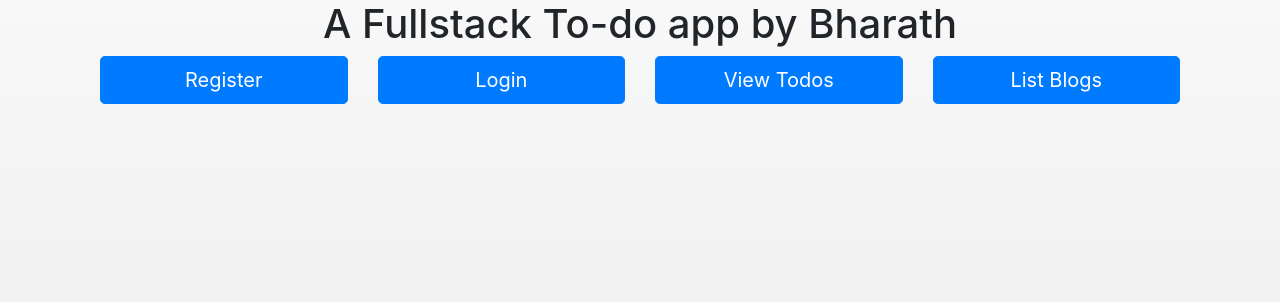
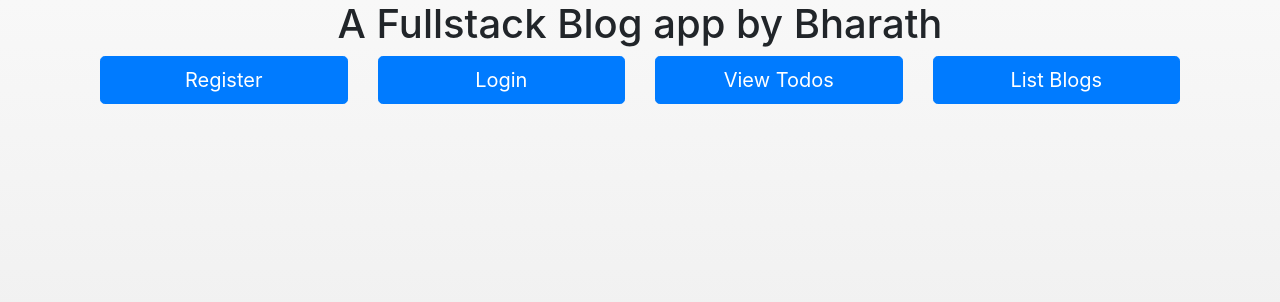
Before and after one commit to janaki-sasidhar/bharath, a Flask app: page / in a window 1280 px wide. Shown: the top 302 px of the page. Run offline with Flask 2, Linux system fonts and the light colour scheme.

Commit message:
Update base.html

```diff
--- a/templates/base.html
+++ b/templates/base.html
@@ -33,7 +33,7 @@
     <div class="container">
         <div class="row">
             <div class="col-md-12">
-                <h1 class="text-center" onclick="window.open('/home', '_self')">A Fullstack To-do app by Bharath</h1>
+                <h1 class="text-center" onclick="window.open('/home', '_self')">A Fullstack Blog app by Bharath</h1>
             </div>
         </div>
 
```
